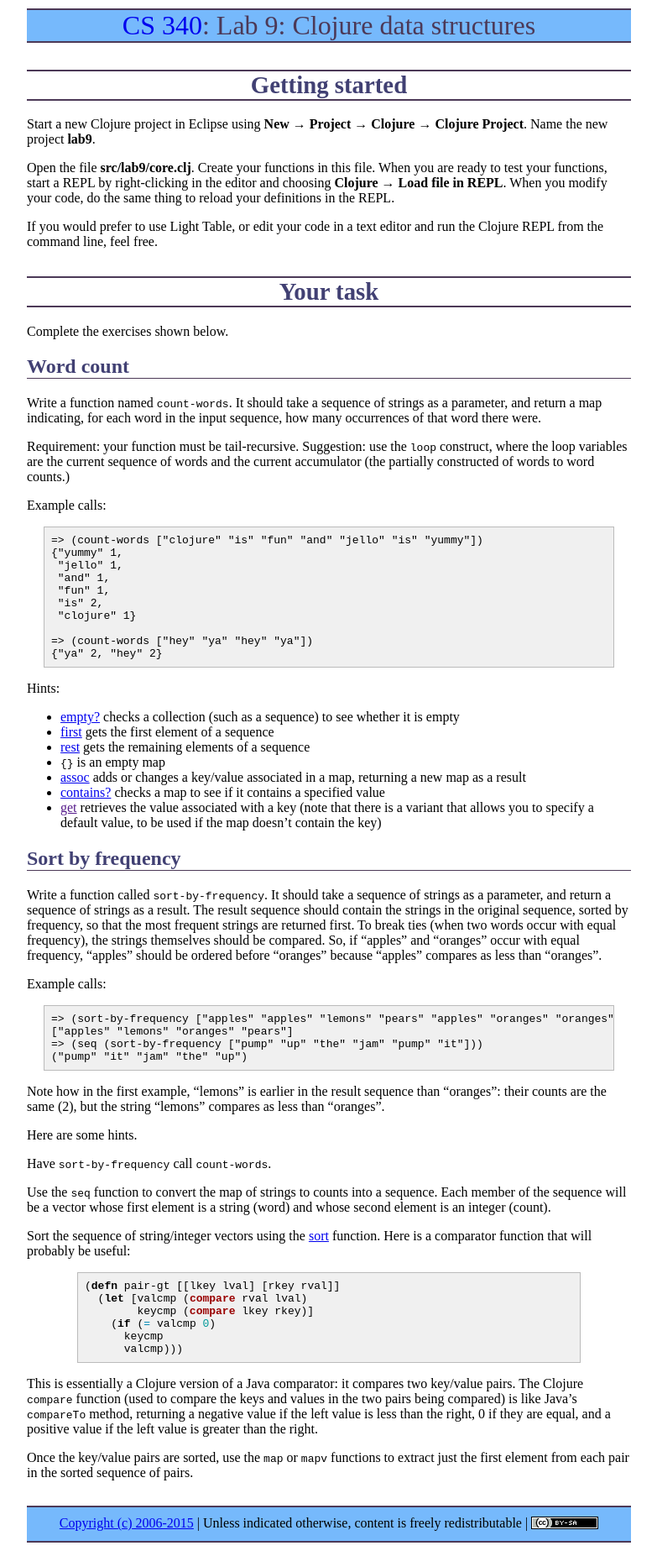
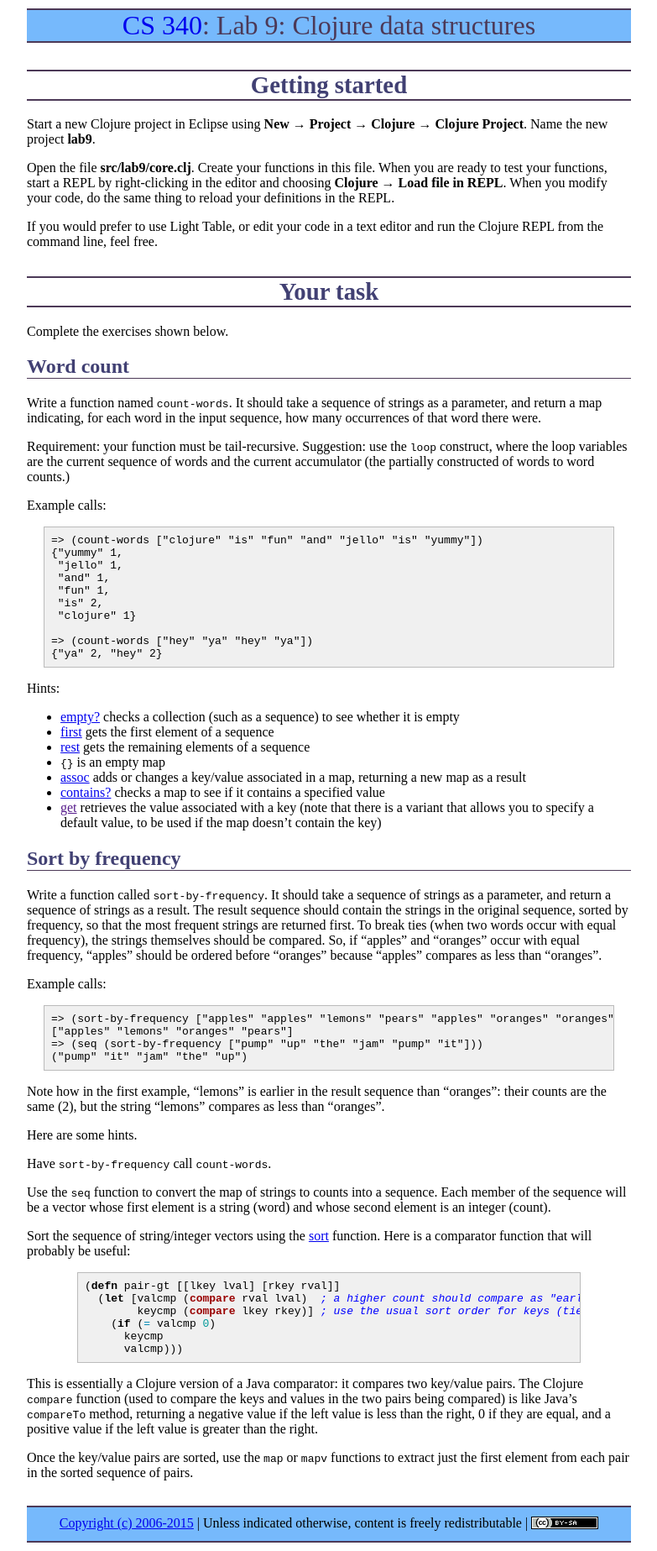
Before and after one commit to ycpcs/cs340-fall2015, a Jekyll site: the page built from labs/lab09.md, in a window 1280 px wide. Shown: the whole page at 84% size, without its empty margins (248-1031 px from the left). Built offline with Jekyll 4.4.1, drawn with Linux system fonts in a browser that asks for light colours; Markdown is read by kramdown in place of the engine named in the settings.

Commit message:
comment about comparator

```diff
--- a/labs/lab09.md
+++ b/labs/lab09.md
@@ -67,8 +67,8 @@ Sort the sequence of string/integer vectors using the [sort](http://clojuredocs.
 
 {% highlight clojure %}
 (defn pair-gt [[lkey lval] [rkey rval]]
-  (let [valcmp (compare rval lval)
-        keycmp (compare lkey rkey)]
+  (let [valcmp (compare rval lval)  ; a higher count should compare as "earlier"
+        keycmp (compare lkey rkey)] ; use the usual sort order for keys (tiebreaker)
     (if (= valcmp 0)
       keycmp
       valcmp)))
```
